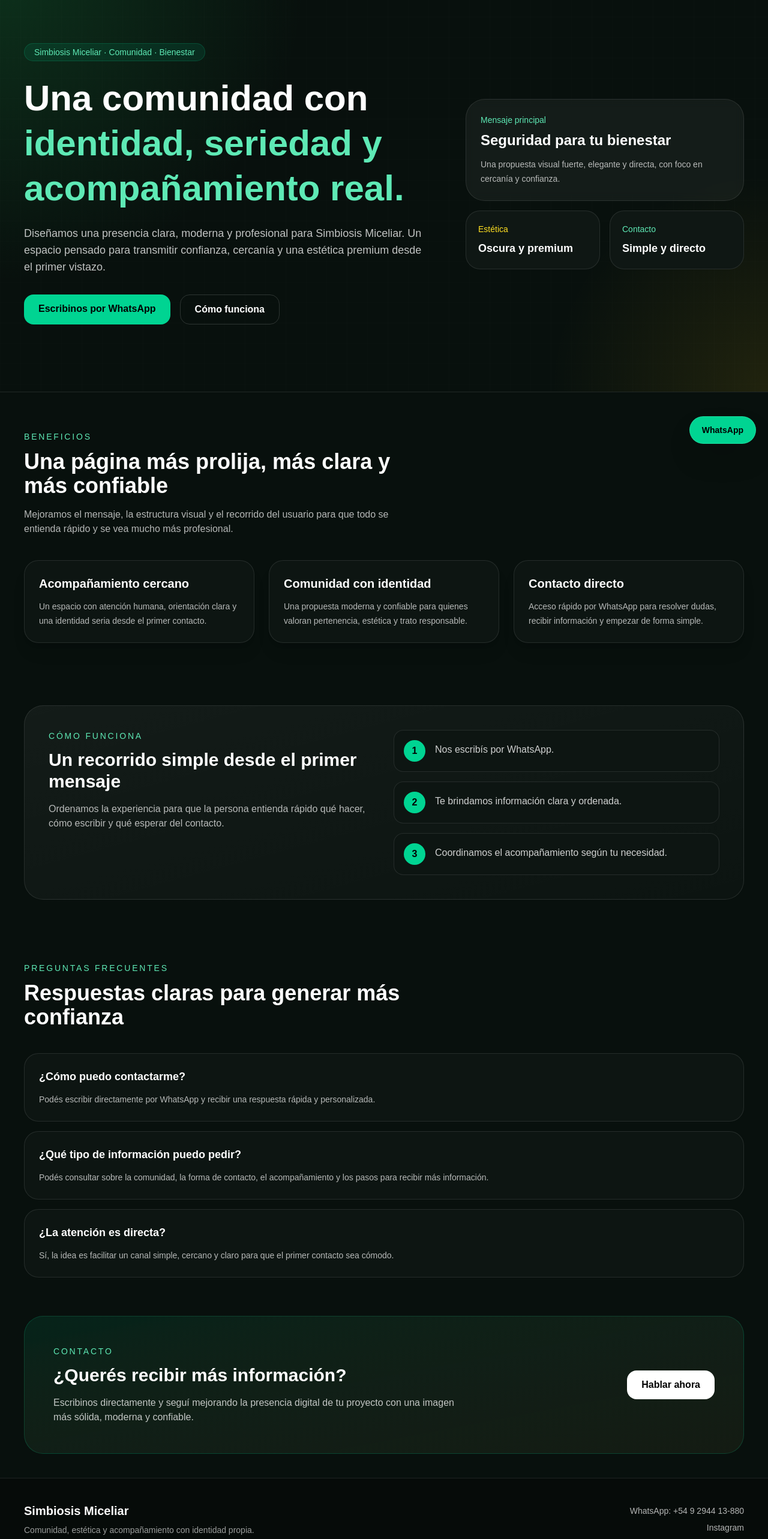
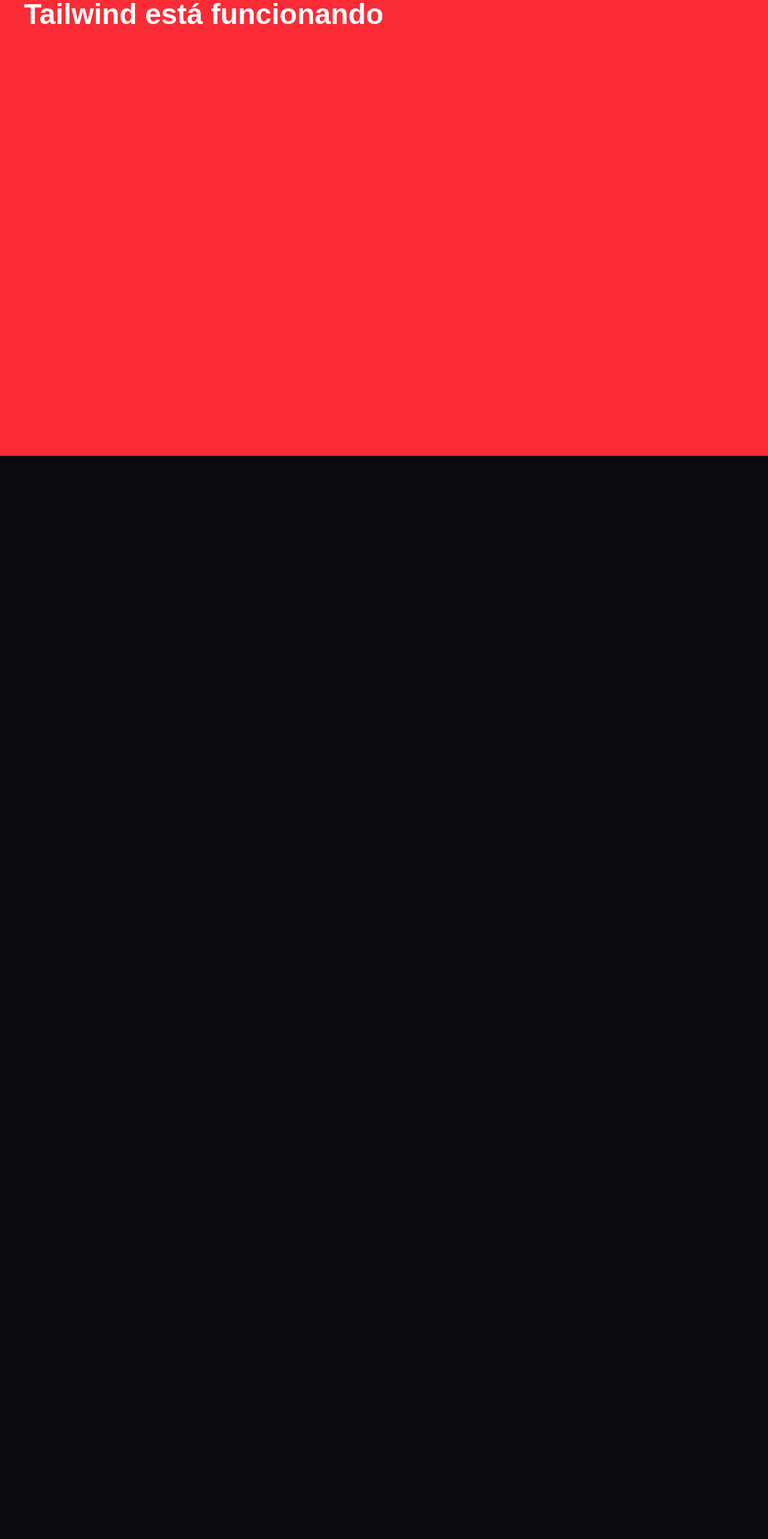
Before and after one commit to tznsan-bit/simbiosis-miceliar, a Next.js app: page / in a window 1280 px wide. Shown: the part 40-2606 px from the top of the page at 60% size. After the commit the page ends 800 px from the top, so only its background shows below. Built offline with nearby package versions, Linux system fonts and the light colour scheme.

Commit message:
Update page.tsx

```diff
--- a/app/page.tsx
+++ b/app/page.tsx
@@ -1,200 +1,7 @@
-export default function Page() {
-  const features = [
-    {
-      title: 'Acompañamiento cercano',
-      text: 'Un espacio con atención humana, orientación clara y una identidad seria desde el primer contacto.',
-    },
-    {
-      title: 'Comunidad con identidad',
-      text: 'Una propuesta moderna y confiable para quienes valoran pertenencia, estética y trato responsable.',
-    },
-    {
-      title: 'Contacto directo',
-      text: 'Acceso rápido por WhatsApp para resolver dudas, recibir información y empezar de forma simple.',
-    },
-  ];
-
-  const steps = [
-    'Nos escribís por WhatsApp.',
-    'Te brindamos información clara y ordenada.',
-    'Coordinamos el acompañamiento según tu necesidad.',
-  ];
-
-  const faqs = [
-    {
-      q: '¿Cómo puedo contactarme?',
-      a: 'Podés escribir directamente por WhatsApp y recibir una respuesta rápida y personalizada.',
-    },
-    {
-      q: '¿Qué tipo de información puedo pedir?',
-      a: 'Podés consultar sobre la comunidad, la forma de contacto, el acompañamiento y los pasos para recibir más información.',
-    },
-    {
-      q: '¿La atención es directa?',
-      a: 'Sí, la idea es facilitar un canal simple, cercano y claro para que el primer contacto sea cómodo.',
-    },
-  ];
-
+export default function Home() {
   return (
-    <main className="min-h-screen bg-[#08100d] text-white">
-      <a
-        href="https://wa.me/549294413880"
-        className="fixed bottom-5 right-5 z-50 rounded-full border border-emerald-300/30 bg-emerald-400 px-5 py-3 text-sm font-semibold text-black shadow-2xl transition hover:scale-[1.03]"
-      >
-        WhatsApp
-      </a>
-
-      <section className="relative overflow-hidden border-b border-white/10">
-        <div className="absolute inset-0 bg-[radial-gradient(circle_at_top_left,rgba(34,197,94,0.18),transparent_35%),radial-gradient(circle_at_bottom_right,rgba(250,204,21,0.10),transparent_25%)]" />
-        <div className="absolute inset-0 opacity-20 [background-image:linear-gradient(rgba(255,255,255,0.05)_1px,transparent_1px),linear-gradient(90deg,rgba(255,255,255,0.05)_1px,transparent_1px)] [background-size:34px_34px]" />
-
-        <div className="relative mx-auto grid max-w-7xl gap-10 px-6 py-20 md:px-10 lg:grid-cols-[1.2fr_0.8fr] lg:items-center lg:py-28">
-          <div>
-            <span className="inline-flex rounded-full border border-emerald-400/20 bg-emerald-400/10 px-4 py-1 text-sm text-emerald-300">
-              Simbiosis Miceliar · Comunidad · Bienestar
-            </span>
-
-            <h1 className="mt-6 max-w-4xl text-4xl font-bold leading-tight md:text-6xl">
-              Una comunidad con
-              <span className="block text-emerald-300">identidad, seriedad y acompañamiento real.</span>
-            </h1>
-
-            <p className="mt-6 max-w-2xl text-base leading-7 text-white/75 md:text-lg">
-              Diseñamos una presencia clara, moderna y profesional para Simbiosis Miceliar. Un espacio pensado para transmitir confianza, cercanía y una estética premium desde el primer vistazo.
-            </p>
-
-            <div className="mt-8 flex flex-col gap-4 sm:flex-row">
-              <a
-                href="https://wa.me/549294413880"
-                className="rounded-2xl bg-emerald-400 px-6 py-3 text-center font-semibold text-black transition hover:scale-[1.02]"
-              >
-                Escribinos por WhatsApp
-              </a>
-              <a
-                href="#como-funciona"
-                className="rounded-2xl border border-white/15 px-6 py-3 text-center font-semibold text-white transition hover:bg-white/5"
-              >
-                Cómo funciona
-              </a>
-            </div>
-          </div>
-
-          <div className="grid gap-4">
-            <div className="rounded-[2rem] border border-white/10 bg-white/5 p-6 backdrop-blur">
-              <p className="text-sm text-emerald-300">Mensaje principal</p>
-              <h3 className="mt-2 text-2xl font-semibold">Seguridad para tu bienestar</h3>
-              <p className="mt-3 text-sm leading-6 text-white/70">
-                Una propuesta visual fuerte, elegante y directa, con foco en cercanía y confianza.
-              </p>
-            </div>
-            <div className="grid gap-4 sm:grid-cols-2">
-              <div className="rounded-3xl border border-white/10 bg-[#0f1714] p-5">
-                <p className="text-sm text-yellow-300">Estética</p>
-                <p className="mt-2 text-lg font-semibold">Oscura y premium</p>
-              </div>
-              <div className="rounded-3xl border border-white/10 bg-[#0f1714] p-5">
-                <p className="text-sm text-emerald-300">Contacto</p>
-                <p className="mt-2 text-lg font-semibold">Simple y directo</p>
-              </div>
-            </div>
-          </div>
-        </div>
-      </section>
-
-      <section className="mx-auto max-w-7xl px-6 py-16 md:px-10">
-        <div className="mb-10 max-w-2xl">
-          <p className="text-sm uppercase tracking-[0.2em] text-emerald-300">Beneficios</p>
-          <h2 className="mt-3 text-3xl font-bold md:text-4xl">Una página más prolija, más clara y más confiable</h2>
-          <p className="mt-4 text-white/70">
-            Mejoramos el mensaje, la estructura visual y el recorrido del usuario para que todo se entienda rápido y se vea mucho más profesional.
-          </p>
-        </div>
-
-        <div className="grid gap-6 md:grid-cols-3">
-          {features.map((item) => (
-            <div key={item.title} className="rounded-3xl border border-white/10 bg-[#0d1512] p-6 shadow-xl shadow-black/10">
-              <h3 className="text-xl font-semibold">{item.title}</h3>
-              <p className="mt-3 text-sm leading-6 text-white/70">{item.text}</p>
-            </div>
-          ))}
-        </div>
-      </section>
-
-      <section id="como-funciona" className="mx-auto max-w-7xl px-6 py-6 md:px-10 md:py-10">
-        <div className="grid gap-8 rounded-[2rem] border border-white/10 bg-gradient-to-br from-white/5 to-white/[0.02] p-8 md:grid-cols-2 md:p-10">
-          <div>
-            <p className="text-sm uppercase tracking-[0.2em] text-emerald-300">Cómo funciona</p>
-            <h2 className="mt-3 text-3xl font-bold">Un recorrido simple desde el primer mensaje</h2>
-            <p className="mt-4 text-white/70">
-              Ordenamos la experiencia para que la persona entienda rápido qué hacer, cómo escribir y qué esperar del contacto.
-            </p>
-          </div>
-          <div className="space-y-4">
-            {steps.map((step, index) => (
-              <div key={step} className="flex items-start gap-4 rounded-2xl border border-white/10 bg-[#0d1512] p-4">
-                <div className="flex h-9 w-9 items-center justify-center rounded-full bg-emerald-400 font-bold text-black">
-                  {index + 1}
-                </div>
-                <p className="pt-1 text-white/80">{step}</p>
-              </div>
-            ))}
-          </div>
-        </div>
-      </section>
-
-      <section className="mx-auto max-w-7xl px-6 py-16 md:px-10">
-        <div className="mb-10 max-w-2xl">
-          <p className="text-sm uppercase tracking-[0.2em] text-emerald-300">Preguntas frecuentes</p>
-          <h2 className="mt-3 text-3xl font-bold md:text-4xl">Respuestas claras para generar más confianza</h2>
-        </div>
-
-        <div className="grid gap-4">
-          {faqs.map((item) => (
-            <div key={item.q} className="rounded-3xl border border-white/10 bg-[#0d1512] p-6">
-              <h3 className="text-lg font-semibold">{item.q}</h3>
-              <p className="mt-3 text-sm leading-6 text-white/70">{item.a}</p>
-            </div>
-          ))}
-        </div>
-      </section>
-
-      <section className="mx-auto max-w-7xl px-6 pb-10 md:px-10">
-        <div className="rounded-[2rem] border border-emerald-400/20 bg-gradient-to-br from-emerald-400/10 to-yellow-200/5 p-8 md:p-12">
-          <div className="flex flex-col gap-6 md:flex-row md:items-center md:justify-between">
-            <div className="max-w-2xl">
-              <p className="text-sm uppercase tracking-[0.2em] text-emerald-300">Contacto</p>
-              <h2 className="mt-3 text-3xl font-bold">¿Querés recibir más información?</h2>
-              <p className="mt-4 text-white/75">
-                Escribinos directamente y seguí mejorando la presencia digital de tu proyecto con una imagen más sólida, moderna y confiable.
-              </p>
-            </div>
-            <a
-              href="https://wa.me/549294413880"
-              className="rounded-2xl bg-white px-6 py-3 text-center font-semibold text-black transition hover:scale-[1.02]"
-            >
-              Hablar ahora
-            </a>
-          </div>
-        </div>
-      </section>
-
-      <footer className="border-t border-white/10 bg-[#060b09]">
-        <div className="mx-auto flex max-w-7xl flex-col gap-6 px-6 py-10 md:flex-row md:items-center md:justify-between md:px-10">
-          <div>
-            <h3 className="text-xl font-semibold">Simbiosis Miceliar</h3>
-            <p className="mt-2 text-sm text-white/60">Comunidad, estética y acompañamiento con identidad propia.</p>
-          </div>
-
-          <div className="flex flex-col gap-2 text-sm text-white/70 md:items-end">
-            <a href="https://wa.me/549294413880" className="transition hover:text-emerald-300">
-              WhatsApp: +54 9 2944 13-880
-            </a>
-            <a href="https://instagram.com" className="transition hover:text-emerald-300">
-              Instagram
-            </a>
-          </div>
-        </div>
-      </footer>
+    <main className="min-h-screen bg-red-500 text-white p-10">
+      <h1 className="text-5xl font-bold">Tailwind está funcionando</h1>
     </main>
   );
 }
```
